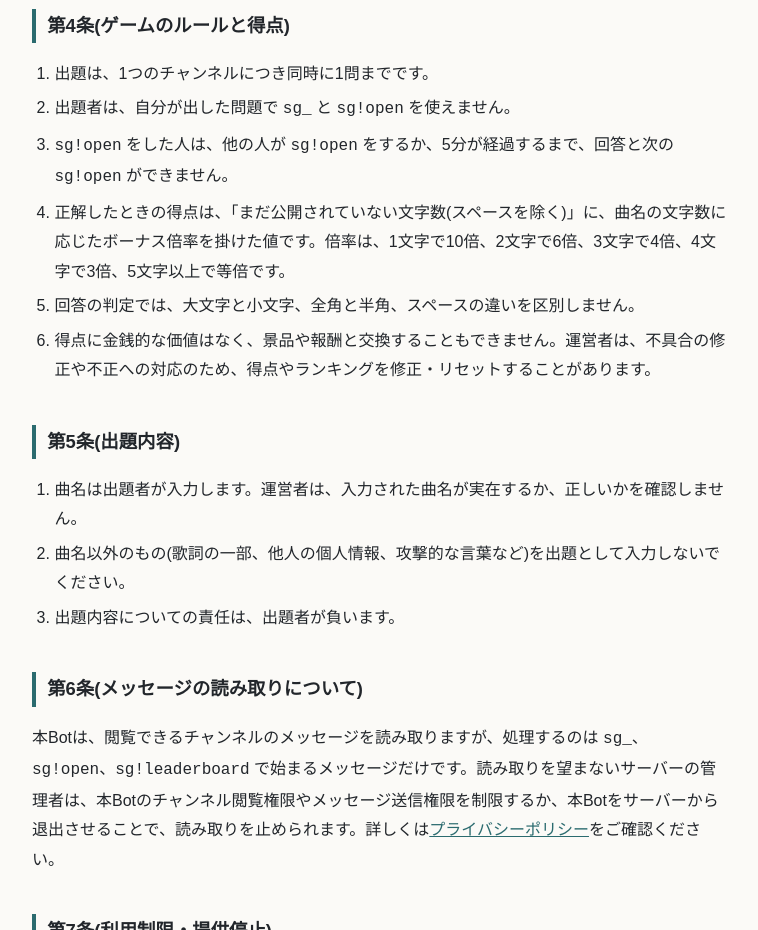
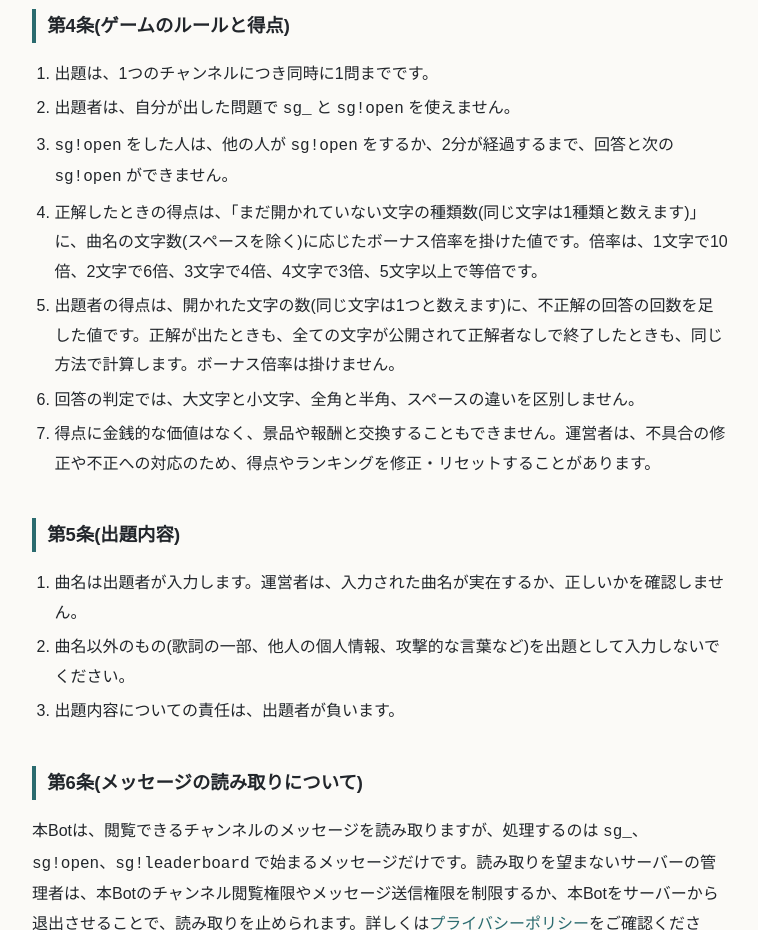
Before and after one commit to tonkatsu0211/pigeonBot, a website: page docs/songGuessNK/terms.html in a window 1280 px wide. Shown: the part 1360-2290 px from the top of the page, without its empty margins (260-1018 px from the left). Drawn offline with Linux system fonts and the light colour scheme.

Commit message:
Update terms.html

```diff
--- a/docs/songGuessNK/terms.html
+++ b/docs/songGuessNK/terms.html
@@ -54,8 +54,9 @@ footer{margin-top:3rem;padding-top:1rem;border-top:1px solid var(--line);color:v
 <ol>
 <li>出題は、1つのチャンネルにつき同時に1問までです。</li>
 <li>出題者は、自分が出した問題で <code>sg_</code> と <code>sg!open</code> を使えません。</li>
-<li><code>sg!open</code> をした人は、他の人が <code>sg!open</code> をするか、5分が経過するまで、回答と次の <code>sg!open</code> ができません。</li>
-<li>正解したときの得点は、「まだ公開されていない文字数(スペースを除く)」に、曲名の文字数に応じたボーナス倍率を掛けた値です。倍率は、1文字で10倍、2文字で6倍、3文字で4倍、4文字で3倍、5文字以上で等倍です。</li>
+<li><code>sg!open</code> をした人は、他の人が <code>sg!open</code> をするか、2分が経過するまで、回答と次の <code>sg!open</code> ができません。</li>
+<li>正解したときの得点は、「まだ開かれていない文字の種類数(同じ文字は1種類と数えます)」に、曲名の文字数(スペースを除く)に応じたボーナス倍率を掛けた値です。倍率は、1文字で10倍、2文字で6倍、3文字で4倍、4文字で3倍、5文字以上で等倍です。</li>
+<li>出題者の得点は、開かれた文字の数(同じ文字は1つと数えます)に、不正解の回答の回数を足した値です。正解が出たときも、全ての文字が公開されて正解者なしで終了したときも、同じ方法で計算します。ボーナス倍率は掛けません。</li>
 <li>回答の判定では、大文字と小文字、全角と半角、スペースの違いを区別しません。</li>
 <li>得点に金銭的な価値はなく、景品や報酬と交換することもできません。運営者は、不具合の修正や不正への対応のため、得点やランキングを修正・リセットすることがあります。</li>
 </ol>
```
